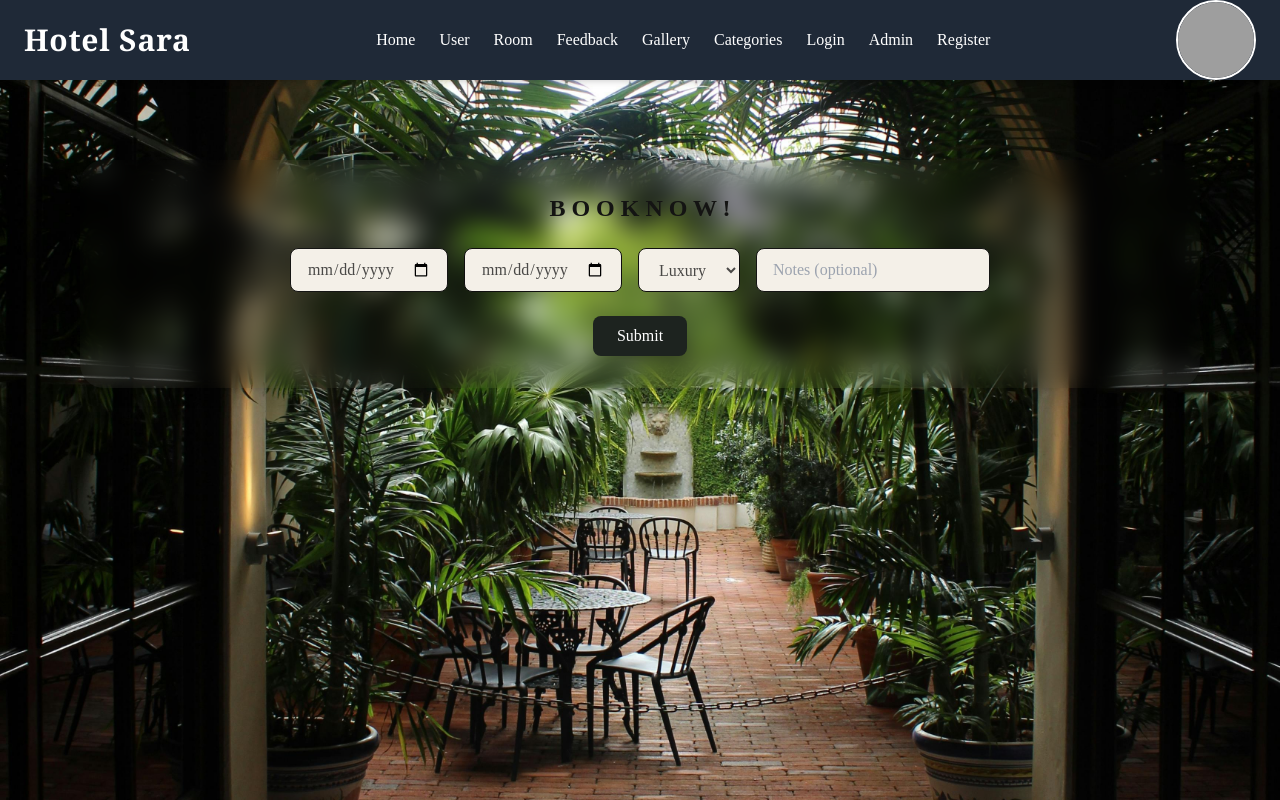
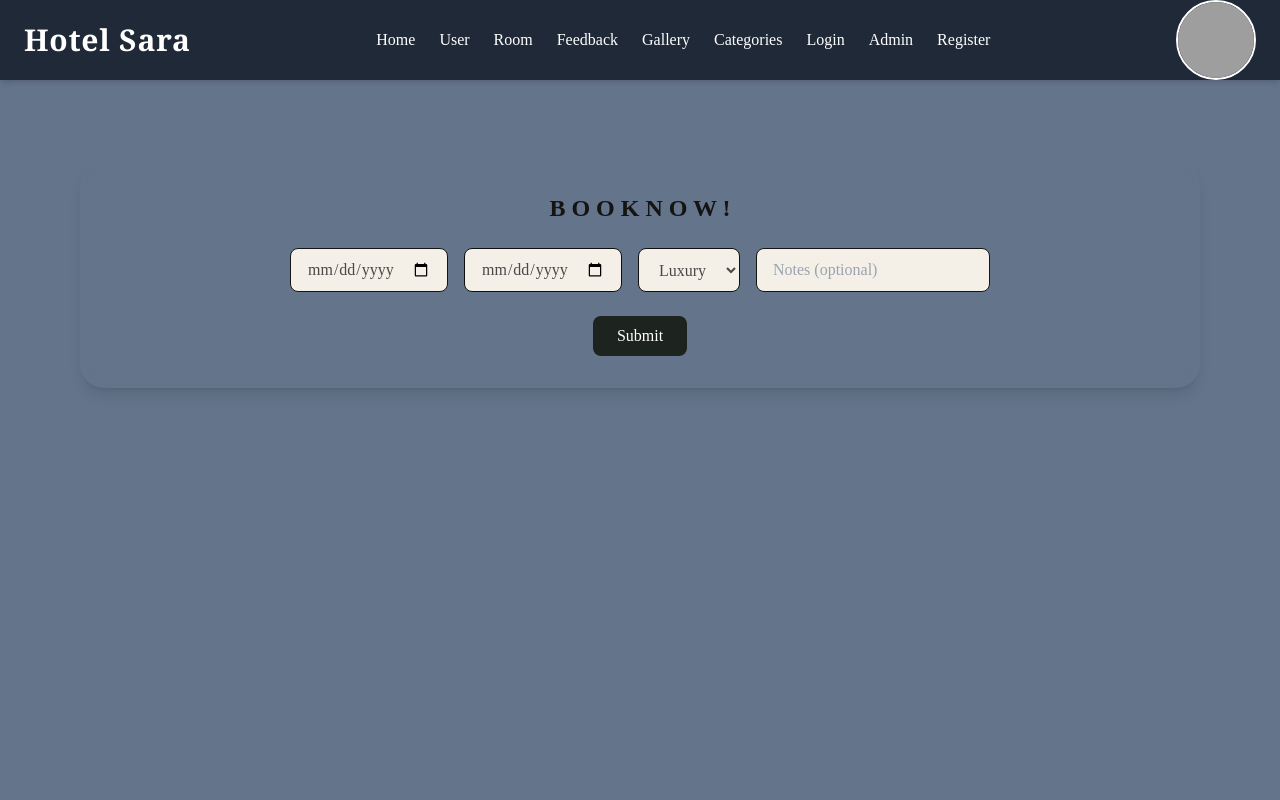
Before and after one commit to Nethmamlshni/FrontEnd, a React (Vite) app in the folder FrontEnd_Hotel_Managment_Sytem/: page / in a window 1280 px wide. Built offline with nearby package versions, Linux system fonts and the light colour scheme; grey boxes are pictures that could not be loaded.

Commit message:
testing 2

```diff
--- a/FrontEnd_Hotel_Managment_Sytem/src/pages/clientPage/homePage.jsx
+++ b/FrontEnd_Hotel_Managment_Sytem/src/pages/clientPage/homePage.jsx
@@ -60,7 +60,7 @@ function HomePage() {
       <div
         className="h-screen w-screen bg-cover bg-center relative bg-slate-500"
         style={{
-          backgroundImage: `url('/Photoes/pexels-deeanacreates-2565222.jpg')`,
+
           backgroundSize: "cover",
           backgroundPosition: "center",
           backgroundRepeat: "no-repeat",
```
